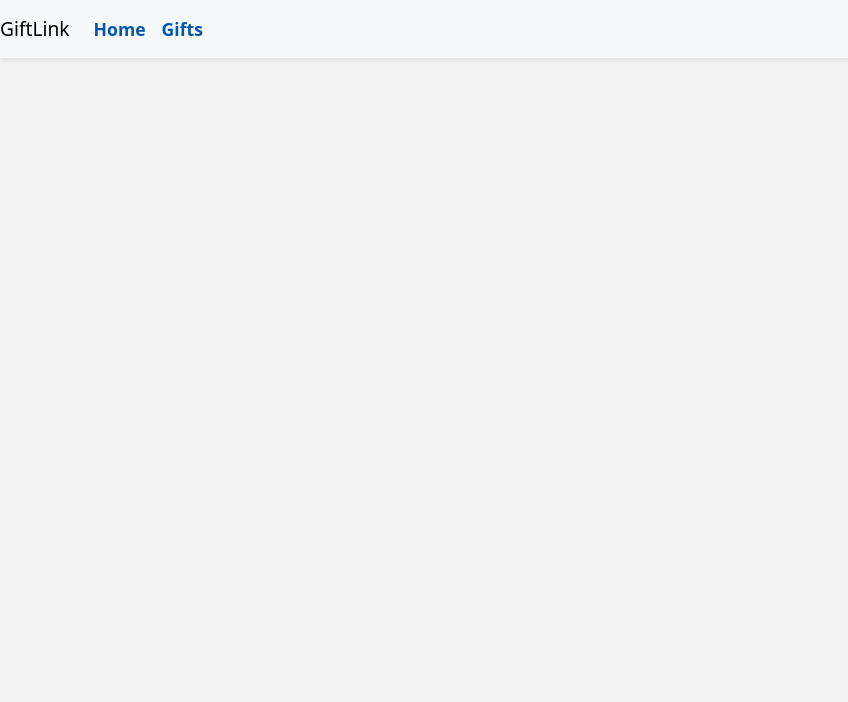
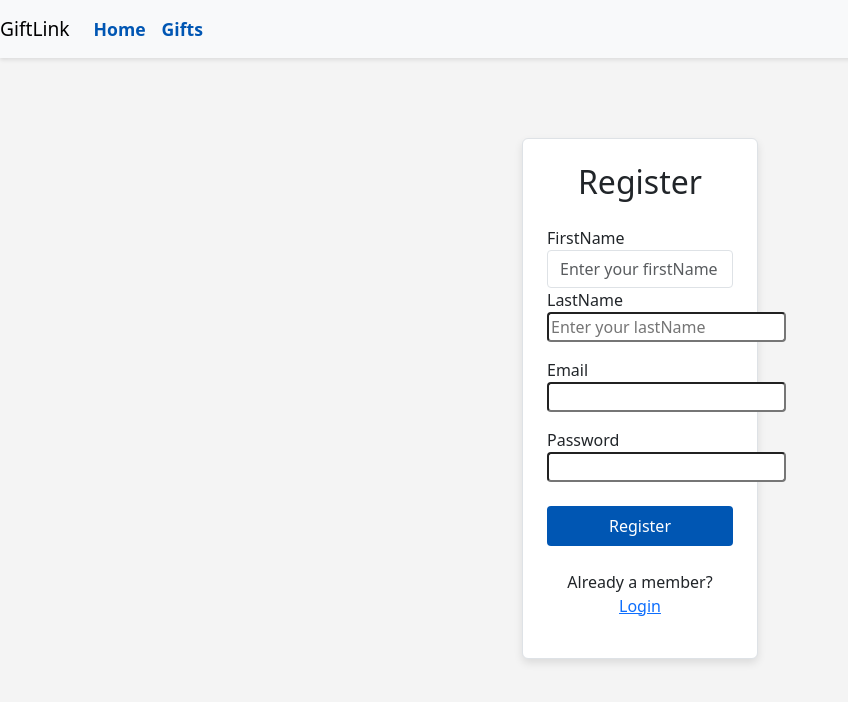
Before and after one commit to 0xburden/fullstack-capstone-project, a React (Create React App) app in the folder giftlink-frontend/: page /register in a window 1280 px wide. Before the commit this address had no page. Shown: the top 702 px of the page, without its empty margins (0-848 px from the left). Built offline with nearby package versions, Linux system fonts and the light colour scheme.

Commit message:
add login and register route

```diff
--- a/giftlink-frontend/src/App.js
+++ b/giftlink-frontend/src/App.js
@@ -1,6 +1,8 @@
 import React from 'react';
 import { Routes, Route, useNavigate } from 'react-router-dom';
 import MainPage from './components/MainPage/MainPage';
+import LoginPage from './components/LoginPage/LoginPage';
+import RegisterPage from './components/RegisterPage/RegisterPage';
 import 'bootstrap/dist/css/bootstrap.min.css';
 import './App.css';
 import Navbar from './components/Navbar/Navbar';
@@ -14,6 +16,8 @@ function App() {
           {/* the final code will not pass the products to every page, but each page will call the server API */}
           <Route path="/" element={<MainPage />} />
           <Route path="/app" element={<MainPage />} />
+          <Route path="/login" element={<LoginPage />} />
+          <Route path="/register" element={<RegisterPage />} />
         </Routes>
         </>
   );
--- /dev/null
+++ b/giftlink-frontend/src/components/LoginPage/LoginPage.css
@@ -0,0 +1,44 @@
+.login-card {
+    background-color: #fff;
+    box-shadow: 0px 4px 8px rgba(0, 0, 0, 0.1);
+}
+
+.login-card .form-label {
+    font-weight: 600;
+}
+
+.login-card input {
+    border-radius: 0.25rem;
+}
+
+.login-card .btn {
+    padding: 0.5rem 1rem;
+    border-radius: 0.25rem;
+}
+
+.login-card .btn-primary {
+    background-color: #0056b3;
+    border: none;
+}
+
+.login-card .btn-secondary {
+    background-color: #dc3545;
+    border: none;
+}
+
+.login-card .text-primary {
+    color: #0056b3;
+}
+
+.login-card .text-secondary {
+    color: #6c757d;
+}
+
+/* Additional styles */
+a.text-primary:hover {
+    text-decoration: underline;
+}
+
+a.text-secondary:hover {
+    text-decoration: underline;
+}
--- /dev/null
+++ b/giftlink-frontend/src/components/LoginPage/LoginPage.js
@@ -0,0 +1,59 @@
+import React, { useState } from 'react';
+import './LoginPage.css';
+
+function LoginPage() {
+
+    //insert code here to create useState hook variables for email, password
+    const [email, setEmail] = useState("");
+    const [password, setPassword] = useState("");
+
+    // insert code here to create handleLogin function and include console.log
+    const handleLogin = () => {
+        console.log("Inside handleLogin");
+    }
+
+    return (
+        <div className="container mt-5">
+            <div className="row justify-content-center">
+                <div className="col-md-6 col-lg-4">
+                    <div className="login-card p-4 border rounded">
+                        <h2 className="text-center mb-4 font-weight-bold">Login</h2>
+
+                        {/* insert code here to create input elements for the variables email and  password */}
+                        <div className="mb-3">
+                            <label htmlFor="email" className="form-label">Email</label>
+                            <input
+                                id="email"
+                                type="text"
+                                className="form-control"
+                                placeholder="Enter your email"
+                                value={email}
+                                onChange={(e) => setEmail(e.target.value)}
+                            />
+                            <div>
+                                <label htmlFor="password" className="form-label">Password</label>
+                                <input
+                                    id="password"
+                                    type="password"
+                                    className="form-control"
+                                    value={password}
+                                    onChange={(e) => setPassword(e.target.value)}
+                                />
+                            </div>
+
+                        </div>
+
+                        {/* insert code here to create a button that performs the `handleLogin` function on click */}
+                        <button className="btn btn-primary w-100 mb-3" onClick={handleLogin}>Login</button>
+                        <p className="mt-4 text-center">
+                            New here? <a href="/app/register" className="text-primary">Register Here</a>
+                        </p>
+
+                    </div>
+                </div>
+            </div>
+        </div>
+    )
+}
+
+export default LoginPage;
--- /dev/null
+++ b/giftlink-frontend/src/components/RegisterPage/RegisterPage.css
@@ -0,0 +1,44 @@
+.register-card {
+    background-color: #fff;
+    box-shadow: 0px 4px 8px rgba(0, 0, 0, 0.1);
+}
+
+.register-card .form-label {
+    font-weight: 600;
+}
+
+.register-card input {
+    border-radius: 0.25rem;
+}
+
+.register-card .btn {
+    padding: 0.5rem 1rem;
+    border-radius: 0.25rem;
+}
+
+.register-card .btn-primary {
+    background-color: #0056b3;
+    border: none;
+}
+
+.register-card .btn-secondary {
+    background-color: #dc3545;
+    border: none;
+}
+
+.register-card .text-primary {
+    color: #0056b3;
+}
+
+.register-card .text-secondary {
+    color: #6c757d;
+}
+
+/* Additional styles */
+a.text-primary:hover {
+    text-decoration: underline;
+}
+
+a.text-secondary:hover {
+    text-decoration: underline;
+}
--- /dev/null
+++ b/giftlink-frontend/src/components/RegisterPage/RegisterPage.js
@@ -0,0 +1,80 @@
+import React, { useState } from 'react';
+
+import './RegisterPage.css';
+
+function RegisterPage() {
+    //insert code here to create useState hook variables for firstName, lastName, email, password
+    const [firstName, setFirstName] = useState("");
+    const [lastName, setLastName] = useState("");
+    const [email, setEmail] = useState("");
+    const [password, setPassword] = useState("");
+
+    // insert code here to create handleRegister function and include console.log
+    const handleRegister = () => {
+        console.log("Register invoked");
+    };
+
+    return (
+        <div className="container mt-5">
+            <div className="row justify-content-center">
+                <div className="col-md-6 col-lg-4">
+                    <div className="register-card p-4 border rounded">
+                        <h2 className="text-center mb-4 font-weight-bold">Register</h2>
+                        {/* insert code here to create input elements for all the variables - firstName, lastName, email, password */}
+                        <div className="mb-4">
+                            <label htmlFor="firstName" className="form label"> FirstName</label><br />
+                            <input
+                                id="firstName"
+                                type="text"
+                                className="form-control"
+                                placeholder="Enter your firstName"
+                                value={firstName}
+                                onChange={(e) => setFirstName(e.target.value)}
+                            />
+
+                            <div className="mb-3">
+                                <label htmlFor="lastName" className="form label"> LastName</label><br />
+                                <input
+                                    id="lastName"
+                                    type="text"
+                                    placeholder="Enter your lastName"
+                                    value={lastName}
+                                    onChange={(e) => setLastName(e.target.value)}
+                                />
+                            </div>
+                            <div className="mb-3">
+                                <label htmlFor="email" className="form label"> Email</label><br />
+
+                                <input
+                                    id="email"
+                                    type="text"
+                                    value={email}
+                                    onChange={(e) => setEmail(e.target.value)}
+                                />
+                            </div>
+                            <div className="mb-4">
+                                <label htmlFor="password" className="form label"> Password</label><br />
+
+                                <input
+                                    id="password"
+                                    type="password"
+                                    value={password}
+                                    onChange={(e) => setPassword(e.target.value)}
+                                />
+                            </div>
+                        </div>
+
+                        {/* insert code here to create a button that performs the `handleRegister` function on click */}
+                        <button className="btn btn-primary w-100 mb-3" onClick={handleRegister}>Register</button>
+
+                        <p className="mt-4 text-center">
+                            Already a member? <a href="/app/login" className="text-primary">Login</a>
+                        </p>
+                    </div>
+                </div>
+            </div>
+        </div>
+    );
+}
+
+export default RegisterPage;
```
